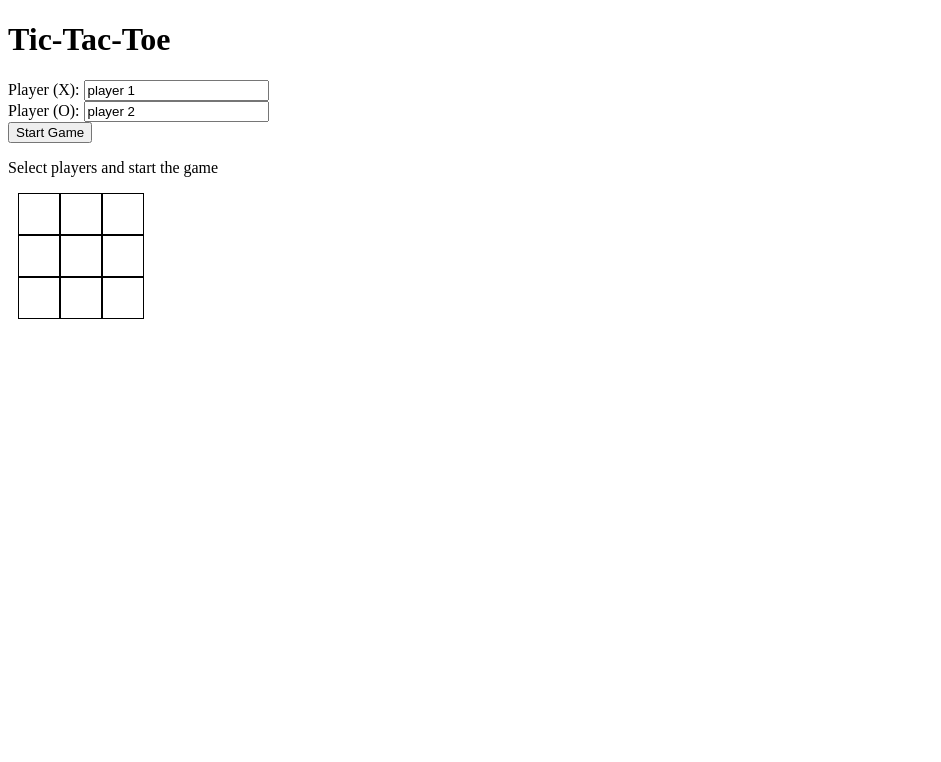
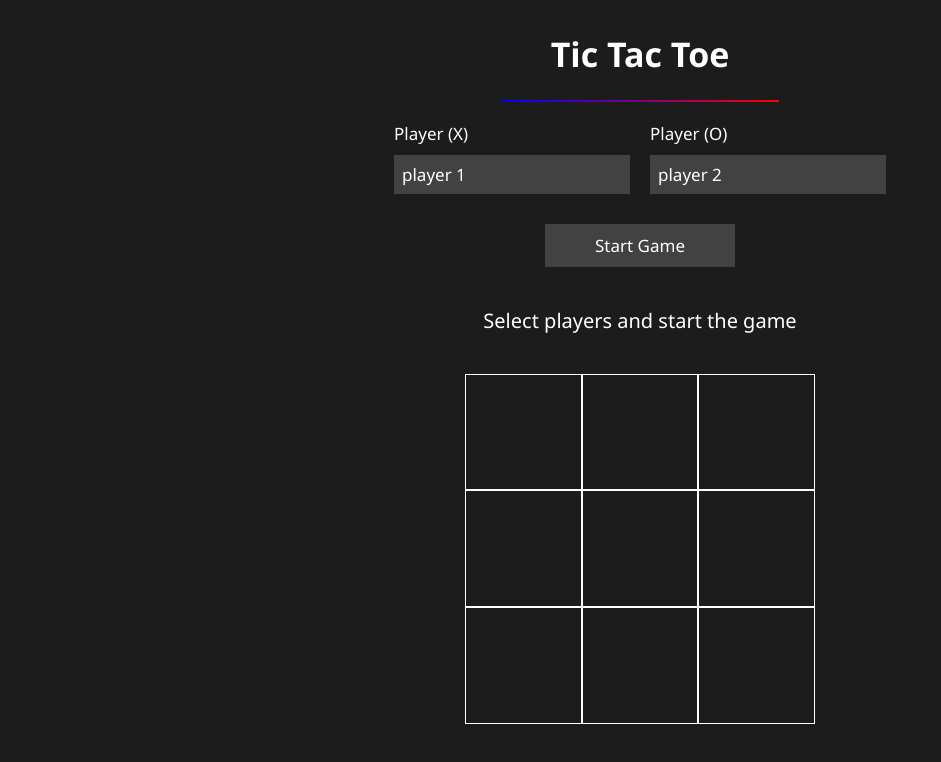
Before and after one commit to HasanAlii73/Tic-Tac-Toe-Webpage, a plain HTML site: page index.html in a window 1280 px wide. Shown: the whole page, without its empty margins (0-941 px from the left). Drawn offline with Linux system fonts and the light colour scheme.

Commit message:
Continue Styling

```diff
--- a/index.html
+++ b/index.html
@@ -8,20 +8,26 @@
     <link rel="stylesheet" href="style.css">
 </head>
 <body>
-    <h1>Tic-Tac-Toe</h1>
+    <div class="header">
+        <h1>Tic Tac Toe</h1>
+    </div>
     <div class="playersContainer">
         <form class="frmPlayersName">
+            <div class="textInput">
                 <div class="playerOne">
-                <label for="playerOneName">Player (X):</label>
+                    <label for="playerOneName">Player (X)</label>
                     <input type="text" name="playerOneName" class="playerOneName playerName" value="player 1">
                 </div>
                 <div class="playerTwo">
-                <label for="playerTwoName">Player (O):</label>
+                    <label for="playerTwoName">Player (O)</label>
                     <input type="text" name="playerTwoName" class="playerTwoName playerName" value="player 2">
                 </div>
-            <button class="btnStart" type="submit">Start Game</button>
+            </div>
+            <div><button class="btnStart" type="submit">Start Game</button></div>
         </form>
+        <div>
             <p class="comment">Select players and start the game</p>
+        </div>
     </div>
     <div class="gameContainer">
         <div class="cell disapled" data-index="0" ></div>
--- a/script.js
+++ b/script.js
@@ -98,7 +98,7 @@ function playGame(){
 
                 if(turn === 1){
                     const result = game.playTurn(index, p1.mark);
-                    cell.textContent = 'X';
+                    cell.textContent = '✖️';
                     comment.textContent = `${p2.name}'s turn (O)`;
                     if(result){
                         displayWinner();
@@ -108,7 +108,7 @@ function playGame(){
                 }
                 else{
                     const result = game.playTurn(index, p2.mark);
-                    cell.textContent = 'O';
+                    cell.textContent = '⭕';
                     comment.textContent = `${p1.name}'s turn (X)`;
                    if(result){
                     displayWinner();
--- a/style.css
+++ b/style.css
@@ -1,21 +1,116 @@
+body{
+    font-family:'Segoe UI', Tahoma, Geneva, Verdana, sans-serif;
+    background-color: rgb(28, 28, 28);
+    color: white;
+    display: flex;
+    flex-direction: column;
+    align-items: center;
+    justify-content: center;
+    gap: 20px;
+    font-size: 17px;
+}
+
+.header{
+    border-bottom: 2px solid ;
+    border-image: linear-gradient(to right, blue, red) 1;
+    padding-inline: 50px;
+}
+
+.frmPlayersName{
+    display: flex;
+    flex-direction: column;
+    align-items: center;
+    gap: 30px;
+}
+
+.textInput{
+    display: flex;
+    gap: 20px;
+}
+
+.playerOne, .playerTwo{
+    display: flex;
+    flex-direction: column;
+    gap: 10px;
+}
+
+.playersContainer{
+    display: flex;
+    flex-direction: column;
+    align-items: center;
+    gap: 20px;
+}
+
+.comment{
+    font-size: 20px;
+}
+
+input, button{
+    background-color: rgb(66, 66, 66);
+    color: white;
+    font-size: 17px;
+    border: none;
+    font-family:'Segoe UI', Tahoma, Geneva, Verdana, sans-serif;
+}
+
+input{
+    padding: 8px;
+    width: 220px;
+}
+
+input:focus{
+    outline: none;
+    border: 1px solid blue;
+}
+
+button{
+    padding: 10px 50px;
+    cursor: pointer;;
+}
+
+button:hover{
+    background-color: rgb(49, 49, 49);
+     transition: background-color 0.3s ease-in-out;
+}
+
+button:active{
+    transform: scale(0.98);
+
+}
+
 .gameContainer{
     display: grid;
     grid-template-columns: 1fr 1fr 1fr;
     grid-template-rows: 1fr 1fr 1fr;
-    height: 120px;
-    width: 120px;
-    margin: 10px;
+    height: 350px;
+    width: 350px;
 }
+
 .cell{
-    border: 1px solid black;
+    border: 1px solid white;
     padding: 10px;
-    width: 20px;
-    height: 20px;
+    display: flex;
+    justify-content: center;
+    align-items: center;
+    font-size: 35px;
+    transition: 0.4s;
+    text-shadow: 1px 1px 10px rgb(114, 114, 114);
 }
+
 .disapled{
     cursor: not-allowed;
+    background-color: rgb(28, 28, 28);
 }
+
 .apled{
     cursor: pointer;
-    background-color: green;
+    background-color: rgb(66, 66, 66);
 }
+
+.apled:active{
+    transform: scale(0.97);
+}
+
+.apled:hover{
+    background-color: rgb(49, 49, 49);
+}
```
Lines whose indentation alone changed are shown as unchanged.
